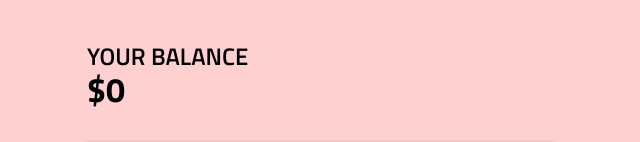
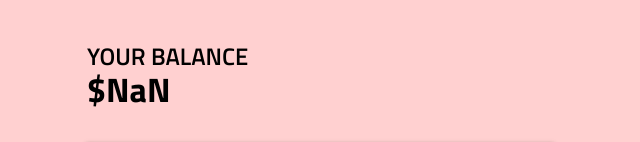
Before and after one commit to stopmybrother/Income-Expense-Tracker-with-Redux, a React (Create React App) app in the folder expense-tracker-redux/: page / in a window 1280 px wide. Shown: the part 121-263 px from the top of the page, without its empty margins (319-959 px from the left). Built offline with nearby package versions, Linux system fonts and the light colour scheme.

Commit message:
fix: removed counting of totalAmount in components/Balance/Balance.tsx

```diff
--- a/expense-tracker-redux/src/components/Balance/Balance.tsx
+++ b/expense-tracker-redux/src/components/Balance/Balance.tsx
@@ -1,14 +1,12 @@
 import React from "react";
-import { useSelector } from "react-redux";
-import { transactionsSelector } from "../../redux/selectors/transactionsSelector/transactionsSelector";
-import { ITransaction } from "../../mock-data/mock-data";
 import { ContainerNotCentered } from "../../styled-components/components/Container";
 import { Text } from "../../styled-components/components/Text";
 
-export const Balance = () => {
-    const transactions = useSelector( transactionsSelector );
-    const amounts = transactions.map( ( transaction: ITransaction ) => transaction.amount );
-    const total = +amounts.reduce( ( acc: number, amount: number ) => ( acc += amount ), 0 ).toFixed( 2 );
+interface IBalance {
+    totalAmount: number;
+};
+
+export const Balance = ( { totalAmount }: IBalance ) => {
     return (
         <ContainerNotCentered>
             <Text
@@ -22,7 +20,7 @@ export const Balance = () => {
                 lineHeight = { 38 }
                 fontWeight = { 700 }
             >
-                { total < 0 ? "-" : "" } ${ Math.abs( total ) }
+                { totalAmount < 0 ? "-" : "" } ${ Math.abs( totalAmount ) }
             </Text>
         </ContainerNotCentered>
     );
```
